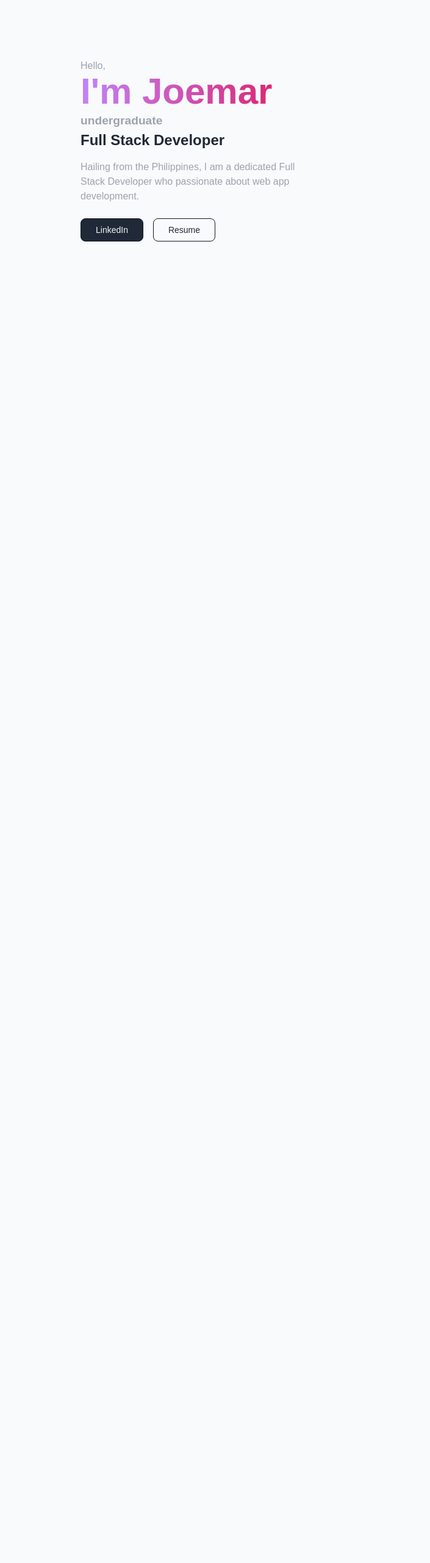
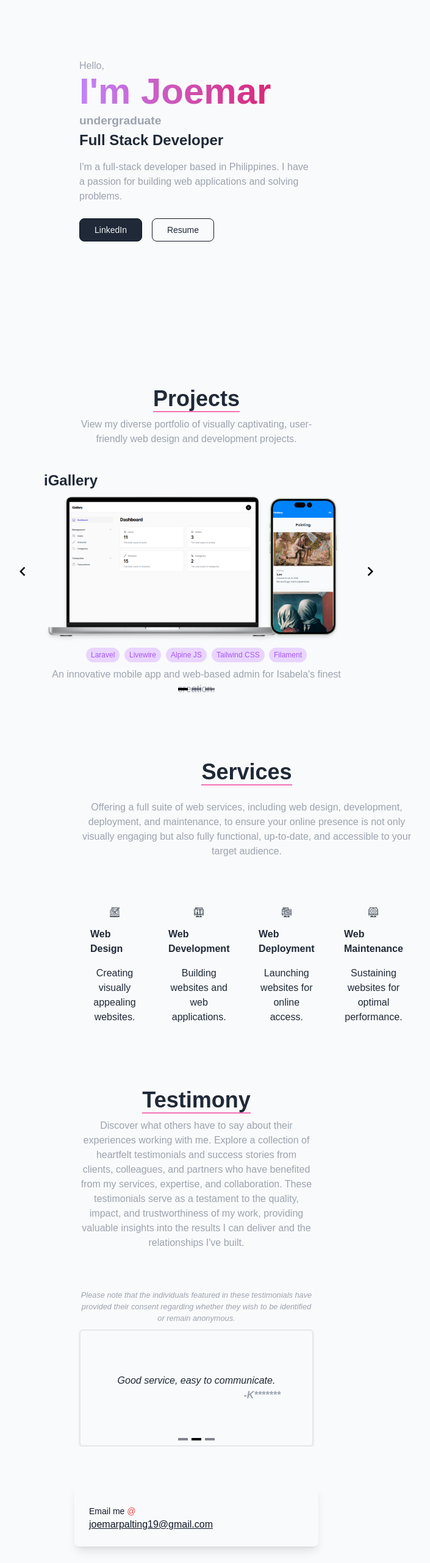
Before and after one commit to joemardevs/portfolio, a Vue app: page / in a window 1280 px wide. Shown: the part 234-2797 px from the top of the page at 61% size, without its empty margins (318-1023 px from the left). Built offline with nearby package versions, Linux system fonts and the light colour scheme.

Commit message:
Fix layout

```diff
--- a/src/components/NavBar.vue
+++ b/src/components/NavBar.vue
@@ -1,7 +1,7 @@
 <template>
   <nav class="flex items-center">
     <button @click="toggleTheme" type="button" class="toggle-dark">
-      <i class="fa-solid fa-sun w-6 h-6 hidden dark:block dark:grid place-items-center"></i>
+      <i class="fa-solid fa-sun w-6 h-6 hidden dark:grid place-items-center"></i>
       <i class="fa-solid fa-moon w-6 h-6 dark:hidden grid place-items-center"></i>
     </button>
   </nav>
--- a/src/views/Home.vue
+++ b/src/views/Home.vue
@@ -12,9 +12,9 @@
         <small class="text-gray-400">undergraduate</small><br />
         Full Stack Developer
       </h1>
-      <p class="md:px-44 sm:px-6 lg:px-0 text-gray-400 text-center md:text-left">
-        Hailing from the Philippines, I am a dedicated Full Stack Developer who
-        passionate about web app development.
+      <p class="text-gray-400 text-center md:text-left md:w-96">
+        I'm a full-stack developer based in Philippines. I have a passion for building web applications and solving
+        problems.
       </p>
       <div class="mt-6 flex gap-4">
         <LinkedIn value="LinkedIn" link="https://www.linkedin.com/in/joemarpalting/" />
@@ -23,7 +23,7 @@
     </div>
     <div class="flex-none md:flex-1 flex justify-end" data-aos="flip-left" data-aos-anchor-placement="top-bottom"
       data-aos-duration="1100">
-      <img :src="Me" alt="joemar picture" class="sm:h-80 sm:w-80 h-56 w-56 rounded-full drop-shadow" />
+      <img :src="Me" alt="joemar picture" class="sm:h-80 sm:w-80 h-56 w-56 hidden sm:block rounded-full drop-shadow" />
     </div>
   </main>
 </template>
--- a/src/views/Projects.vue
+++ b/src/views/Projects.vue
@@ -10,7 +10,7 @@
       </p>
     </div>
     <div data-aos="fade-up" data-aos-anchor-placement="top-bottom" data-aos-duration="1000">
-      <Carousel class="w-screen sm:w-[600px]" :autoplay="2000" :wrap-around="true">
+      <Carousel class="w-screen sm:w-[600px]" :wrap-around="true">
         <Slide v-for="(project, index) in projects" :key="index">
           <div class="carousel__item">
             <h1 class="text-2xl font-semibold mt-10">{{ project.title }}</h1>
--- a/src/views/Testimony.vue
+++ b/src/views/Testimony.vue
@@ -16,7 +16,7 @@
         <small class="text-center text-gray-400 italic mb-2">Please note that the individuals featured in these testimonials
             have provided their consent regarding whether they wish to be identified or remain anonymous.</small>
         <div data-aos="fade-up" data-aos-anchor-placement="top-bottom" data-aos-duration="1000">
-            <Carousel class="w-screen sm:w-[600px]" :autoplay="2000" :wrap-around="true">
+            <Carousel class="w-screen sm:w-[600px]" :autoplay="4000" :wrap-around="true">
                 <Slide v-for="(testimony, index) in testimonies" :key="index">
                     <div
                         class="carousel__item w-96 h-48 py-6 px-10 flex flex-col justify-center border-2 border-gray-200 dark:border-gray-700 rounded-md text-center italic shadow">
--- a/tailwind.config.js
+++ b/tailwind.config.js
@@ -7,10 +7,6 @@ module.exports = {
       fontFamily: {
         poppins: ["Poppins", "sans-serif"],
       },
-      screens: {
-        sm: "640px",
-        md: "768px",
-      },
     },
   },
   plugins: [],
```
